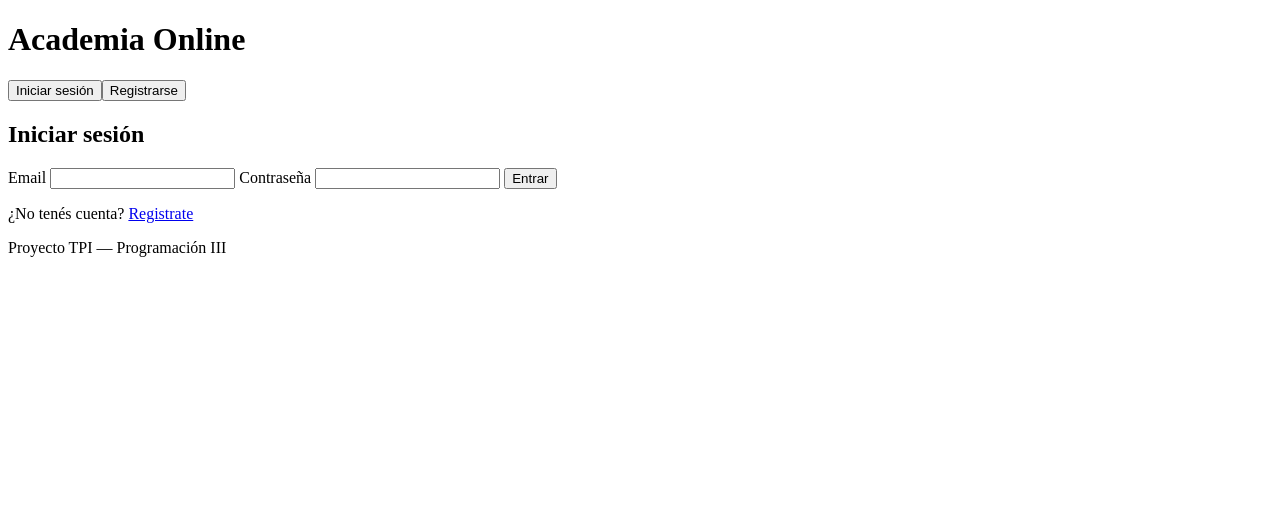
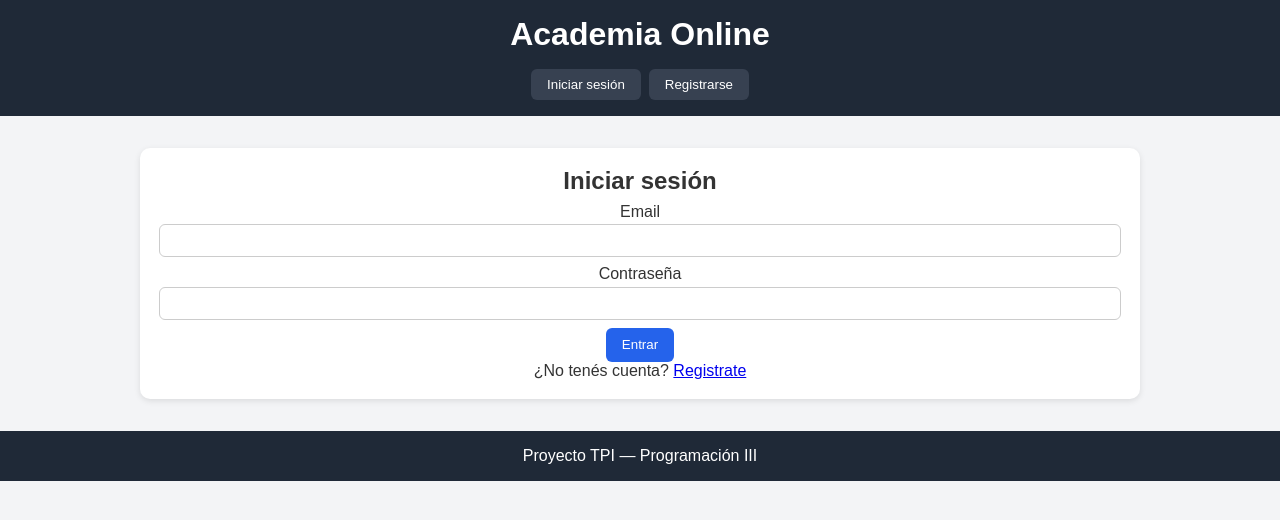
Before and after one commit to valeledesma19/TPI-PROGRAMACION-3, a plain HTML site: page index.html in a window 1280 px wide. Drawn offline with Linux system fonts and the light colour scheme.

Commit message:
realice el styles.css

```diff
--- a/styles.css
+++ b/styles.css
@@ -0,0 +1,128 @@
+* {
+  box-sizing: border-box;
+  margin: 0;
+  padding: 0;
+  font-family: Arial, sans-serif;
+}
+
+body {
+  background: #f3f4f6;
+  color: #333;
+  padding-bottom: 3rem;
+}
+
+header {
+  background: #1f2937;
+  color: white;
+  padding: 1rem;
+  text-align: center;
+}
+
+nav {
+  margin-top: 1rem;
+  display: flex;
+  justify-content: center;
+  gap: .5rem;
+  flex-wrap: wrap;
+}
+
+nav button {
+  background: #374151;
+  color: white;
+  border: none;
+  padding: .5rem 1rem;
+  border-radius: 6px;
+  cursor: pointer;
+}
+
+nav button:hover {
+  background: #4b5563;
+}
+
+main {
+  width: 90%;
+  max-width: 1000px;
+  margin: 2rem auto;
+}
+
+.card {
+  background: white;
+  padding: 1.2rem;
+  border-radius: 10px;
+  box-shadow: 0 2px 6px rgba(0,0,0,.1);
+  margin-bottom: 1rem;
+}
+
+.card h3 {
+  margin-bottom: .5rem;
+}
+
+.center {
+  text-align: center;
+}
+
+.btn {
+  margin-top: .5rem;
+  padding: .6rem 1rem;
+  border: none;
+  background: #2563eb;
+  color: white;
+  border-radius: 6px;
+  cursor: pointer;
+}
+
+.btn:hover { background: #1d4ed8; }
+
+.secondary {
+  background: #6b7280;
+}
+
+.secondary:hover {
+  background: #4b5563;
+}
+
+.cursos-grid {
+  display: grid;
+  grid-template-columns: repeat(auto-fill, minmax(240px, 1fr));
+  gap: 1rem;
+}
+
+footer {
+  text-align: center;
+  margin-top: 2rem;
+  padding: 1rem;
+  background: #1f2937;
+  color: white;
+}
+
+label {
+  display: block;
+  margin-top: .5rem;
+}
+
+input, textarea, select {
+  width: 100%;
+  padding: .5rem;
+  margin-top: .2rem;
+  border: 1px solid #ccc;
+  border-radius: 6px;
+}
+
+.grafico {
+  max-width: 400px;
+  margin: auto;
+}
+
+.small-form {
+  max-width: 540px;
+}
+
+.form-row {
+  display: flex;
+  gap: .5rem;
+  margin-top: .5rem;
+}
+
+@media (max-width:600px) {
+  .form-row { flex-direction: column; }
+}
```
Also changed, not shown: admin.html (+6 -2 lines).
